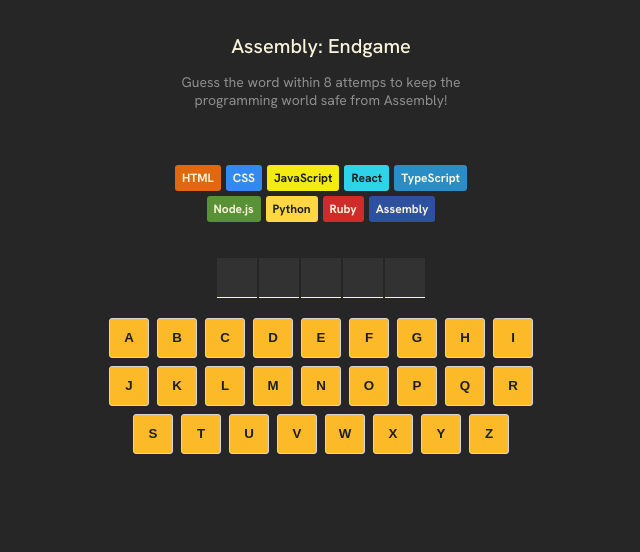
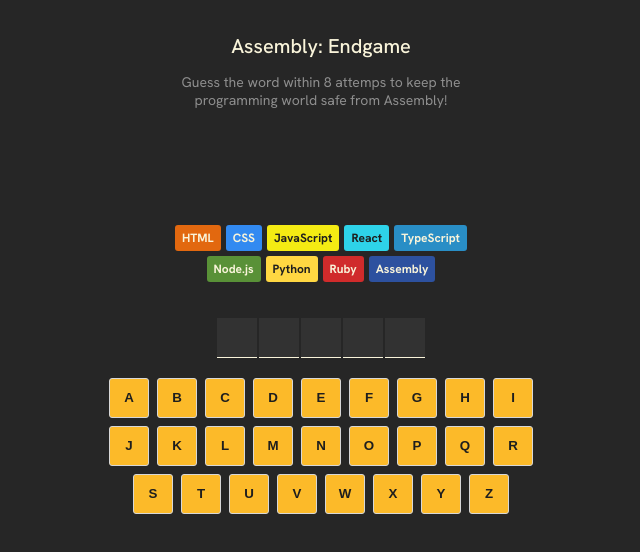
Before and after one commit to laporejero/assembly-endgame-project, a React (Vite) app: page / in a window 1280 px wide. Shown: the top 552 px of the page, without its empty margins (319-959 px from the left). Built offline with nearby package versions, Linux system fonts and the light colour scheme.

Commit message:
App.jsx & styles update

```diff
--- a/src/App.jsx
+++ b/src/App.jsx
@@ -3,6 +3,7 @@
 import Header from './components/Header.jsx'
 import Status from './components/Status.jsx'
 import { languages } from '../languages.js'
+import { getFarewellText } from '../utils.js'
 import './App.css'
 
 function App() {
@@ -16,7 +17,9 @@
   console.log(wrongGuessCount)
   const isGameWon = currentWord.split("").every(letter => guessedLetters.includes(letter))
   const isGameLost = wrongGuessCount >= languages.length - 1
-  let isGameOver = isGameWon || isGameLost
+  const isGameOver = isGameWon || isGameLost
+  const lastGuessedLetter = guessedLetters[guessedLetters.length - 1]
+  const isLastGuessIncorrect = lastGuessedLetter && !currentWord.includes(lastGuessedLetter)
 
   // Static values
   const alphabet = "abcdefghijklmnopqrstuvwxyz"
@@ -28,12 +31,6 @@
         // prev.includes(letter) ? prev : [...prev, letter]
       }
     )
-
-    if (currentWord.includes(letter)) {
-      console.log("correct!")
-    } else {
-      console.log(`${letter} not found`)
-    }
   }
 
   const languageElements = languages.map((lang, index) => {
@@ -79,18 +76,24 @@
 
   const gameStatusClass = clsx("game-status", {
     won: isGameWon,
-    lost: isGameLost
+    lost: isGameLost,
+    farewell: !isGameOver && isLastGuessIncorrect
   })
 
   return (
     <>
       <Header />
       <section className={gameStatusClass}>
-        {isGameWon ?
-        <Status headline='You win!' message='Well done! 🎉' /> :
-          isGameLost &&
+        {
+          !isGameOver && isLastGuessIncorrect ? (
+            <Status message='Bye!' class='farewell-message' />
+          ) : isGameWon ? (
+            <Status headline='You win!' message='Well done! 🎉' />
+          ) : isGameLost && (
             <Status headline='Game over!' message='You lose! Better start learning Assembly 😭' />
+          )
         }
+
       </section>
 
       <div className='language-chips-container'>
--- a/src/components/Status.jsx
+++ b/src/components/Status.jsx
@@ -4,7 +4,7 @@
     return (
         <>
             <h2>{props.headline}</h2>
-            <p>{props.message}</p>
+            <p className={props.class}>{props.message}</p>
         </>
         // <section className={clsx("game-status", props.className)}>
 
--- a/src/index.css
+++ b/src/index.css
@@ -36,9 +36,11 @@
 .game-status {
   display: flex;
   flex-direction: column;
+  justify-content: center;
   align-items: center;
   color: #F9F4DA;
   border-radius: 4px;
+  min-height: 60px;
   max-width: 350px;
   margin: 0 auto;
 }
@@ -51,9 +53,15 @@
   background-color: #BA2A2A;
 }
 
+.game-status.farewell {
+  background-color: #7A5EA7;
+  border: 1px dashed #323232;
+  font-style: italic;
+  font-weight: 400;
+}
+
 .game-status > h2 {
   font-size: 20px;
-
 }
 
 .game-tatus > p {
```
